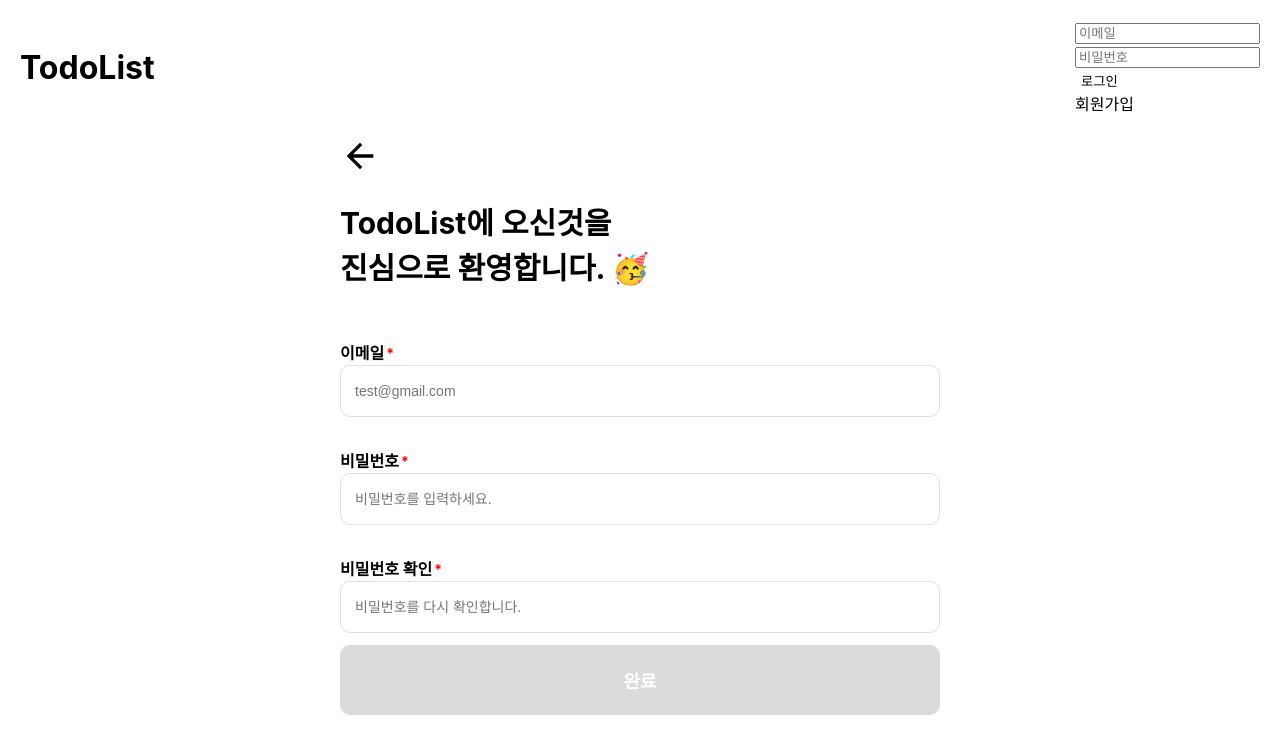
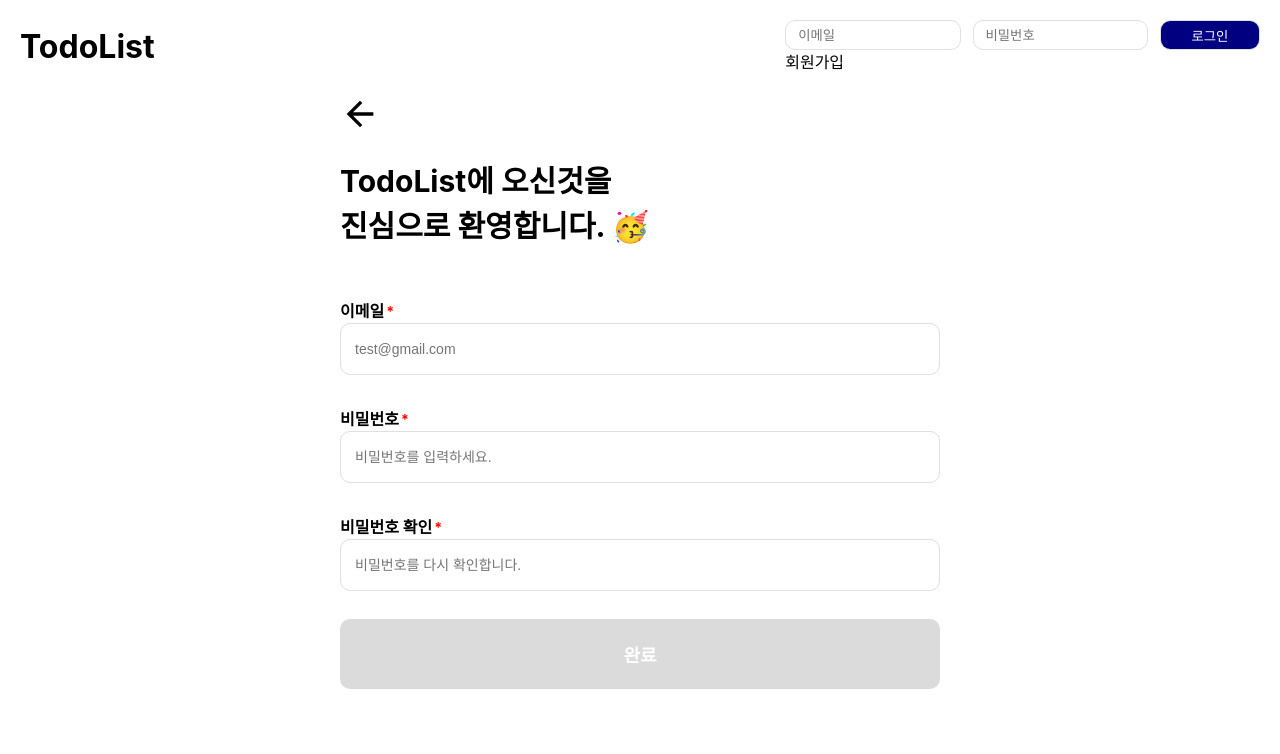
Before and after one commit to study-team2023/todo-study, a React (Create React App) app in the folder todo-list/: page /components/TodoJoin in a window 1280 px wide. Shown: the top 754 px of the page. Built offline with nearby package versions, Linux system fonts and the light colour scheme.

Commit message:
:lipstick:design: 스타일 추가 수정

```diff
--- a/todo-list/src/css/TodoHeader.module.css
+++ b/todo-list/src/css/TodoHeader.module.css
@@ -9,3 +9,46 @@
 .header h1 {
     margin: 0;
 }
+
+.login_box {
+    display: flex;
+    align-items: center;
+    gap: 12px;
+}
+
+.loginInputWrap {
+    max-width: 200px;
+    width: 100%;
+    height: 30px;
+    border: 1px solid #e0e0e0;
+    border-radius: 10px;
+    overflow: hidden;
+    padding: 0 10px;
+}
+
+.loginInput {
+    width: 100%;
+    height: 100%;
+    outline: none;
+    border: 0;
+}
+
+.loginButtonWrap {
+    max-width: 100px;
+    width: 100%;
+    height: 30px;
+    font-size: 14px;
+    display: flex;
+    align-items: center;
+    justify-content: center;
+    border: 1px solid #e0e0e0;
+    border-radius: 10px;
+    overflow: hidden;
+}
+
+.loginButtonWrap button {
+    width: 100%;
+    height: 100%;
+    background: navy;
+    color: #fff;
+}
--- a/todo-list/src/css/TodoJoin.module.css
+++ b/todo-list/src/css/TodoJoin.module.css
@@ -73,7 +73,7 @@
     display: flex;
     align-items: center;
     justify-content: center;
-    margin-top: 12px;
+    margin-top: 28px;
     overflow: hidden;
 }
 
--- a/todo-list/src/css/reset.css
+++ b/todo-list/src/css/reset.css
@@ -1,7 +1,7 @@
 :root {-webkit-tap-highlight-color:transparent;-webkit-text-size-adjust:100%;text-size-adjust:100%;cursor:default;line-height:1.5;overflow-wrap:break-word;-moz-tab-size:4;tab-size:4} */
 
 *{margin:0;padding:0;font:inherit;color:inherit;}
-*, :after, :before {box-sizing:border-box;flex-shrink:0;}
+*, :after, :before {box-sizing:border-box;}
 html, body {height:100%;}
 img, picture, video, canvas, svg {display: block;max-width:100%;}
 button {background:none;border:0;cursor:pointer;}
```
